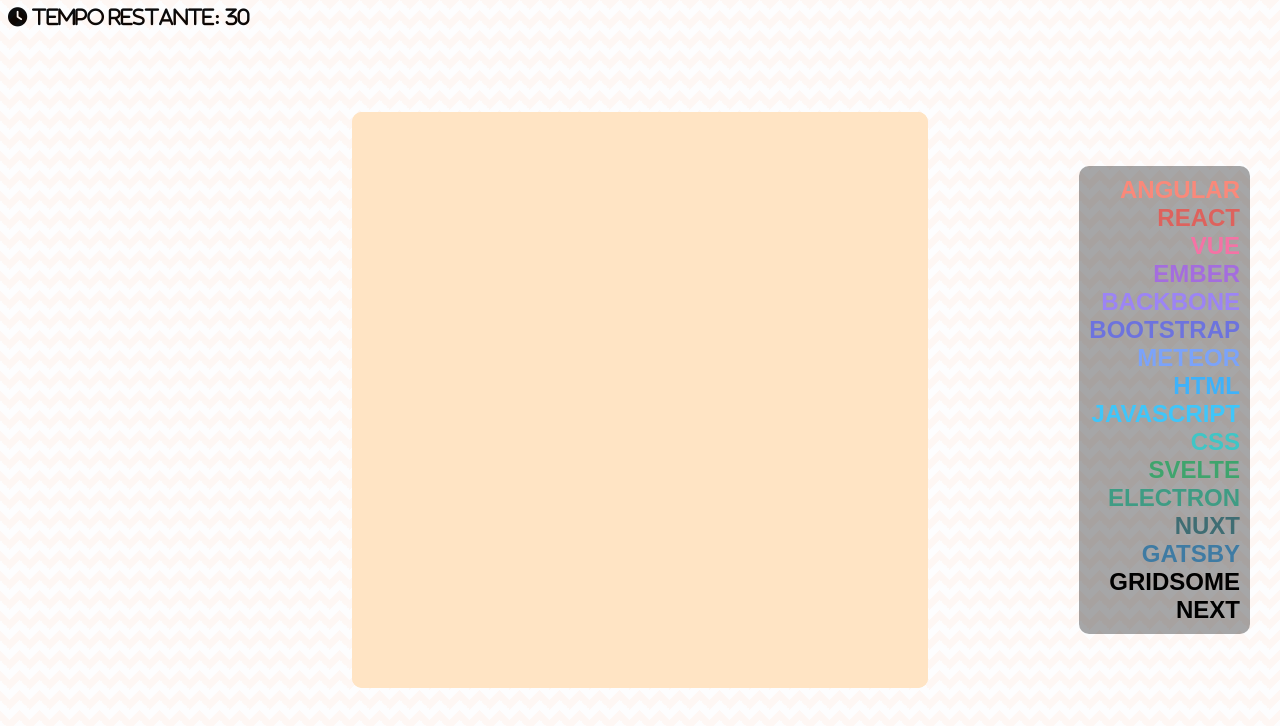
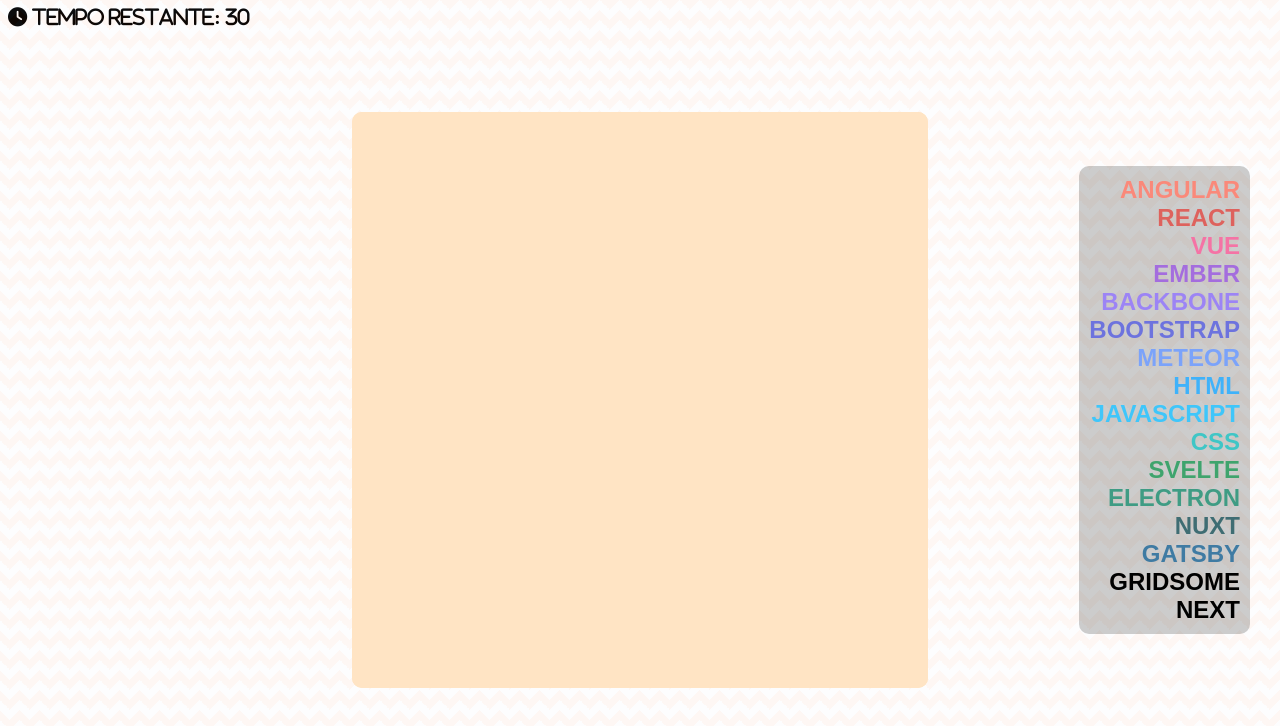
Before and after one commit to Asuryu/LS, a React (Create React App) app in the folder sopa-letras/: page / in a window 1280 px wide. Shown: the top 726 px of the page. Built offline with nearby package versions, Linux system fonts and the light colour scheme.

Commit message:
Update words.css

```diff
--- a/sopa-letras/src/components/words/words.css
+++ b/sopa-letras/src/components/words/words.css
@@ -3,7 +3,7 @@
     right: 30px;
     top: 50%;
     transform: translateY(-50%);
-    background-color: #1111115e;
+    background-color: #11111135;
     border-radius: 10px;
     padding: 10px;
 }
```
